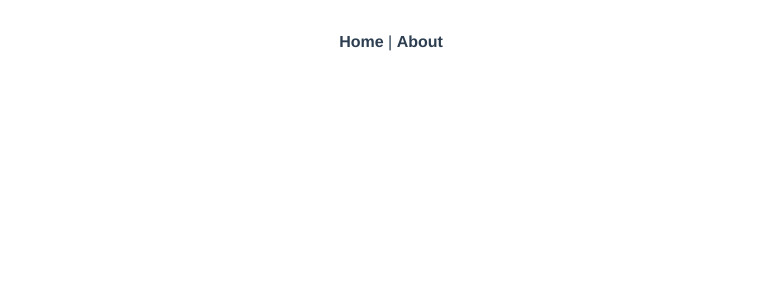
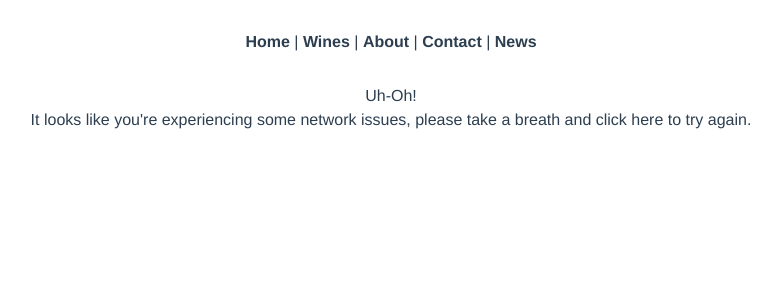
Before and after one commit to markradomski/turon-wines, a Vue app: page /network-error in a window 1280 px wide. Before the commit this address had no page. Shown: the top 300 px of the page, without its empty margins (249-1030 px from the left). Built offline with nearby package versions, Linux system fonts and the light colour scheme.

Commit message:
add routes and error pages

```diff
--- a/src/App.vue
+++ b/src/App.vue
@@ -1,7 +1,10 @@
 <template>
   <div id="nav">
-    <router-link to="/">Home</router-link> |
-    <router-link to="/about">About</router-link>
+    <router-link :to="{ name: 'Home' }">Home</router-link> |
+    <router-link :to="{ name: 'Wines' }">Wines</router-link> |
+    <router-link :to="{ name: 'About' }">About</router-link> |
+    <router-link :to="{ name: 'Contact' }">Contact</router-link> |
+    <router-link :to="{ name: 'News' }">News</router-link>
   </div>
   <router-view />
 </template>
--- a/src/router/index.js
+++ b/src/router/index.js
@@ -1,5 +1,8 @@
 import { createRouter, createWebHistory } from "vue-router"
-import Home from "../views/Home.vue"
+import Home from "@/views/Home.vue"
+import NotFound from "@/views/NotFound.vue"
+import NetworkError from "@/views/NetworkError.vue"
+import WineLayout from "@/views/wine/Layout.vue"
 
 const routes = [
   {
@@ -8,13 +11,59 @@ const routes = [
     component: Home,
   },
   {
+    path: "/wines",
+    name: "Wines",
+    component: () =>
+      import(/* webpackChunkName: "wines" */ "@/views/Wines.vue"),
+  },
+  {
+    path: "/wines/:id",
+    name: "WineLayout",
+    component: WineLayout,
+    children: [
+      {
+        path: "",
+        name: "WineDetails",
+        component: () =>
+          import(/* webpackChunkName: "wine-id" */ "@/views/wine/Details.vue"),
+      },
+    ],
+  },
+  {
+    path: "/contact",
+    name: "Contact",
+    component: () =>
+      import(/* webpackChunkName: "contact" */ "@/views/Contact.vue"),
+  },
+  {
+    path: "/news",
+    name: "News",
+    component: () => import(/* webpackChunkName: "news" */ "@/views/News.vue"),
+  },
+  {
     path: "/about",
     name: "About",
     // route level code-splitting
     // this generates a separate chunk (about.[hash].js) for this route
     // which is lazy-loaded when the route is visited.
     component: () =>
-      import(/* webpackChunkName: "about" */ "../views/About.vue"),
+      import(/* webpackChunkName: "about" */ "@/views/About.vue"),
+  },
+  {
+    path: "/:catchAll(.*)",
+    name: "NotFound",
+    component: NotFound,
+  },
+  {
+    path: "/404/:resource",
+    name: "404Resource",
+    component: NotFound,
+    props: true,
+  },
+  {
+    path: "/network-error",
+    name: "NetworkError",
+    component: NetworkError,
   },
 ]
 
--- /dev/null
+++ b/src/views/Contact.vue
@@ -0,0 +1,5 @@
+<template>
+  <div>
+    <p>Contact</p>
+  </div>
+</template>
--- /dev/null
+++ b/src/views/NetworkError.vue
@@ -0,0 +1,11 @@
+<template>
+  <div class="networkError">
+    <h1>Uh-Oh!</h1>
+
+    <h3>
+      It looks like you're experiencing some network issues, please take a
+      breath and <a href="#" @click="$router.go(-1)">click here</a> to try
+      again.
+    </h3>
+  </div>
+</template>
--- /dev/null
+++ b/src/views/News.vue
@@ -0,0 +1,5 @@
+<template>
+  <div>
+    <p>And now the News</p>
+  </div>
+</template>
--- /dev/null
+++ b/src/views/NotFound.vue
@@ -0,0 +1,16 @@
+<template>
+  <h1>Oops!</h1>
+  <h3>The {{ resource }} you're looking for is not here.</h3>
+  <router-link :to="{ name: 'Home' }">Back to the home page</router-link>
+</template>
+<script>
+export default {
+  props: {
+    resource: {
+      type: String,
+      required: true,
+      default: "page",
+    },
+  },
+}
+</script>
--- /dev/null
+++ b/src/views/Wines.vue
@@ -0,0 +1,5 @@
+<template>
+  <div>
+    <p>all the Wines</p>
+  </div>
+</template>
--- /dev/null
+++ b/src/views/wine/Details.vue
@@ -0,0 +1,5 @@
+<template>
+  <div>
+    <p>2020 Syrah</p>
+  </div>
+</template>
--- /dev/null
+++ b/src/views/wine/Layout.vue
@@ -0,0 +1,6 @@
+<template>
+  <div>
+    <p>Wine Layout</p>
+  </div>
+  <router-view></router-view>
+</template>
```
